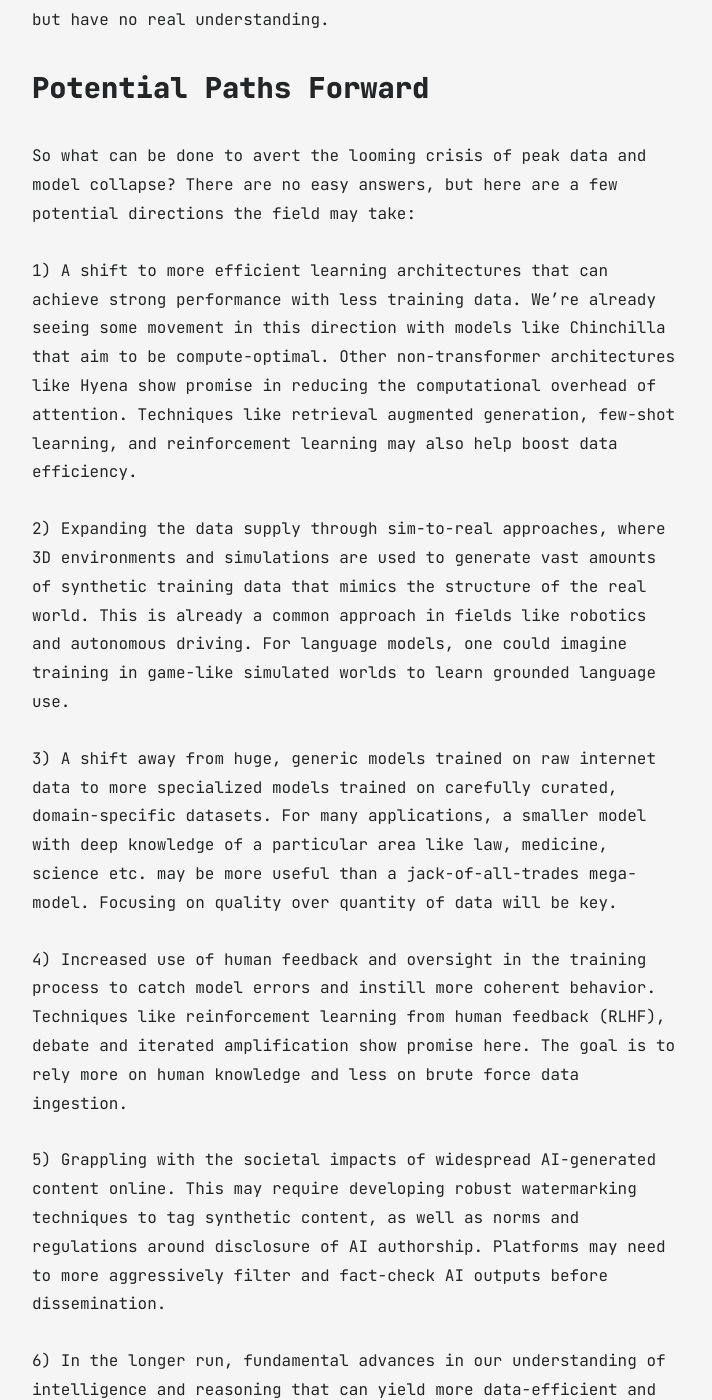
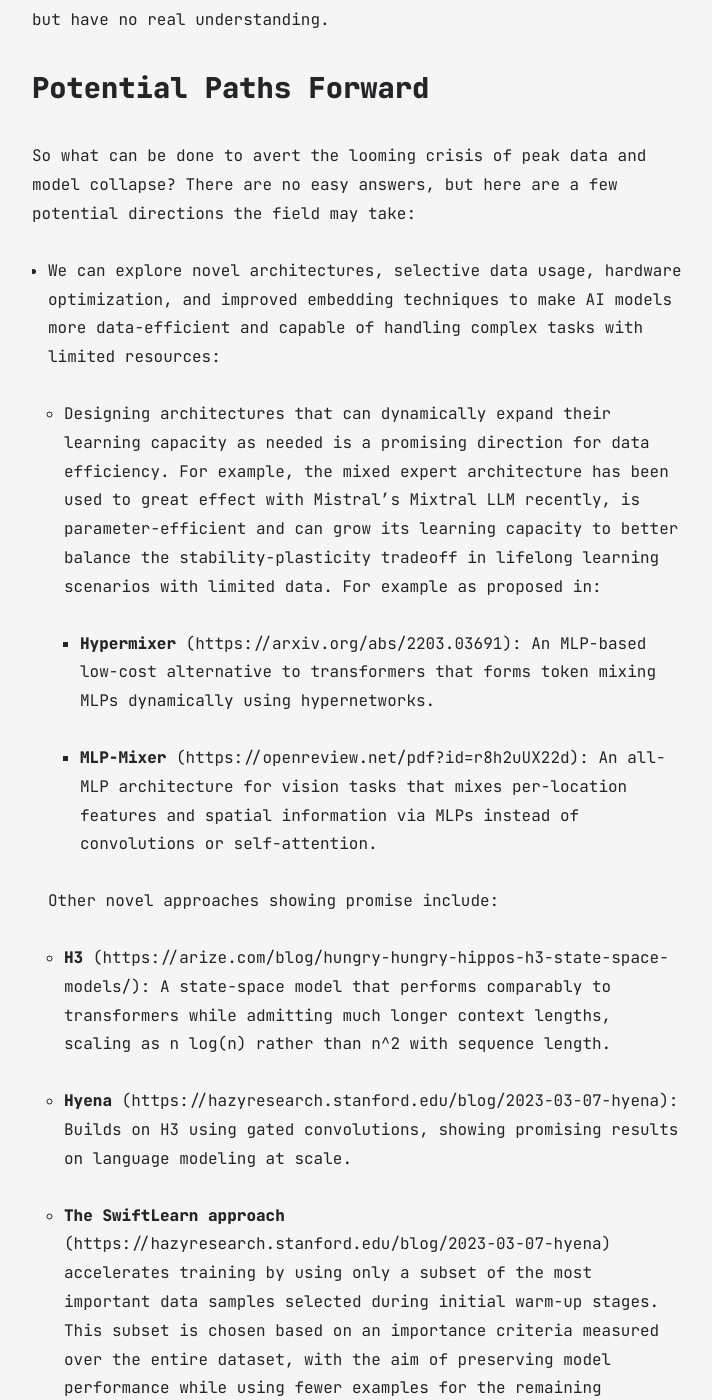
Before and after one commit to dr-robert-li/jekyll-blog, a Jekyll site: the page built from all_collections/_posts/2024-04-29-ai-training-data-model-collapse.md, in a window 1280 px wide and 1400 px high, scrolled down 5643 px. Shown: the whole window, without its empty margins (283-995 px from the left). Built offline with Jekyll 4.4.1, drawn with Linux system fonts in a browser that asks for light colours; some of the changed text lies outside the part shown.

Commit message:
training data and model collapse article - expanded

```diff
--- a/all_collections/_posts/2024-04-29-ai-training-data-model-collapse.md
+++ b/all_collections/_posts/2024-04-29-ai-training-data-model-collapse.md
@@ -61,19 +61,55 @@
 
 So what can be done to avert the looming crisis of peak data and model collapse? There are no easy answers, but here are a few potential directions the field may take:
 
-1) A shift to more efficient learning architectures that can achieve strong performance with less training data. We're already seeing some movement in this direction with models like Chinchilla that aim to be compute-optimal. Other non-transformer architectures like Hyena show promise in reducing the computational overhead of attention. Techniques like retrieval augmented generation, few-shot learning, and reinforcement learning may also help boost data efficiency.
+- We can explore novel architectures, selective data usage, hardware optimization, and improved embedding techniques to make AI models more data-efficient and capable of handling complex tasks with limited resources:
 
-2) Expanding the data supply through sim-to-real approaches, where 3D environments and simulations are used to generate vast amounts of synthetic training data that mimics the structure of the real world. This is already a common approach in fields like robotics and autonomous driving. For language models, one could imagine training in game-like simulated worlds to learn grounded language use.
+    - Designing architectures that can dynamically expand their learning capacity as needed is a promising direction for data efficiency. For example, the mixed expert architecture has been used to great effect with Mistral's Mixtral LLM recently, is parameter-efficient and can grow its learning capacity to better balance the stability-plasticity tradeoff in lifelong learning scenarios with limited data. For example as proposed in:
 
-3) A shift away from huge, generic models trained on raw internet data to more specialized models trained on carefully curated, domain-specific datasets. For many applications, a smaller model with deep knowledge of a particular area like law, medicine, science etc. may be more useful than a jack-of-all-trades mega-model. Focusing on quality over quantity of data will be key.
+        - **Hypermixer**  (https://arxiv.org/abs/2203.03691): An MLP-based low-cost alternative to transformers that forms token mixing MLPs dynamically using hypernetworks.
 
-4) Increased use of human feedback and oversight in the training process to catch model errors and instill more coherent behavior. Techniques like reinforcement learning from human feedback (RLHF), debate and iterated amplification show promise here. The goal is to rely more on human knowledge and less on brute force data ingestion.
+        - **MLP-Mixer**  (https://openreview.net/pdf?id=r8h2uUX22d): An all-MLP architecture for vision tasks that mixes per-location features and spatial information via MLPs instead of convolutions or self-attention.
 
-5) Grappling with the societal impacts of widespread AI-generated content online. This may require developing robust watermarking techniques to tag synthetic content, as well as norms and regulations around disclosure of AI authorship. Platforms may need to more aggressively filter and fact-check AI outputs before dissemination.
+    Other novel approaches showing promise include:
 
-6) In the longer run, fundamental advances in our understanding of intelligence and reasoning that can yield more data-efficient and generalizable models. Today's language models operate by pattern matching and information retrieval - they have no real understanding of the world. Cognitive architectures that can learn causal models from less data, or that incorporate techniques like analogical reasoning, abstraction and compositionality, may be necessary to transcend the limits of scale.
+    - **H3**  (https://arize.com/blog/hungry-hungry-hippos-h3-state-space-models/): A state-space model that performs comparably to transformers while admitting much longer context lengths, scaling as n log(n) rather than n^2 with sequence length.
 
-None of these paths are easy or guaranteed to succeed. But the AI field will need to grapple with them if we want to sustain the incredible progress of recent years into the future. The era of cheap, exponential data growth powering ever-larger models is coming to an end. What comes next will require more than just scaling up, but a fundamental rethinking of how we build and train AI systems.
+    - **Hyena**  (https://hazyresearch.stanford.edu/blog/2023-03-07-hyena): Builds on H3 using gated convolutions, showing promising results on language modeling at scale.
+
+    - **The SwiftLearn approach** (https://hazyresearch.stanford.edu/blog/2023-03-07-hyena) accelerates training by using only a subset of the most important data samples selected during initial warm-up stages. This subset is chosen based on an importance criteria measured over the entire dataset, with the aim of preserving model performance while using fewer examples for the remaining training. The importance measure can be updated during training to allow previously excluded samples back into the training loop if they become more important.
+
+    - **EVA**  (https://web.eecs.umich.edu/~taustin/papers/CASES2013-eva.pdf): An efficient vision architecture using custom accelerators and a 2D-aware cache for mobile systems.
+
+    - **RoFormer**  (https://arxiv.org/abs/2104.09864): Leverages rotary position embeddings to improve transformers' ability to model long sequences.
+
+    - **Dynamic Convolutions**  (https://arxiv.org/abs/1912.03458): Instead of using a single convolution kernel per layer as in standard CNNs, dynamic convolution aggregates multiple parallel convolution kernels dynamically based upon their attentions, which are input dependent. Assembling multiple kernels is not only computationally efficient due to the small kernel size, but also has more representation power since these kernels are aggregated in a non-linear way via attention. It showed image classification is boosted by 2.9% with only 4% additional FLOPs.
+
+- A shift away from huge, generic models trained on raw internet data to more specialized models trained on carefully curated, domain-specific datasets. For many applications, a smaller model with deep knowledge of a particular area like law, medicine, science etc. may be more useful than a jack-of-all-trades mega-model.
+
+- Model-based training simulators for large language models (LLMs) (https://arxiv.org/html/2312.00678v2) offer a cost-effective way to estimate model perplexity before extensive computational resources are used. These simulators mimic the real training environment using simpler, less resource-intensive models to predict how well LLMs will perform. By enabling researchers to test various configurations and training strategies, these tools help optimize resource allocation and accelerate model development. However, ensuring the accuracy and calibration of these simulators is essential for them to be truly effective in advancing AI efficiency and capabilities.
+
+- Modular training strategies (https://arxiv.org/pdf/2312.03863.pdf) to enhance training speed and reduce resource consumption in LLMs, which can be split into three non-exclusive approaches:
+    - Distributed Training involves partitioning the training process across multiple devices or machines to accelerate the training.
+    - Mixed Precision Training uses varying precision levels for different parts of the model to optimize memory and computational resources.
+    - GPU to CPU Offloading involves transferring certain computations from GPUs to CPUs to further optimize memory usage and computational efficiency.
+
+- Using Stratified Cluster Sampling - careful data curation via stratified cluster sampling aims to make the most effective use of available data by selecting representative and high-quality samples. This data-efficient approach can yield better-performing models without requiring as much data scaling, bypassing some of the limitations of the power-law scaling bottleneck. A very good recent paper surveying the current efficiency of LLMs by Ding et al. can be found here: https://arxiv.org/html/2312.00678v2
+
+- The paper "How to Train Data-Efficient LLMs" introduces methods like Ask-LLM and Density sampling (https://arxiv.org/html/2402.09668v1). These methods significantly reduce the data needed for training without compromising model performance, potentially speeding up convergence and outperforming models trained on full datasets.
+    - Ask-LLM is a method for optimizing data efficiency during LLM training by leveraging the model's own capabilities to generate questions based on the training data it has already seen. This helps in focusing the training on data areas that are less understood by the model, thereby improving its learning efficiency.
+    - Density sampling, on the other hand, involves selecting training data based on the density of information it contains. This method prioritizes diverse and information-rich examples to ensure broad coverage and effective learning.
+
+- Increased use of human feedback and oversight in the training process to catch model errors and instill more coherent behavior. Techniques like reinforcement learning from human feedback (RLHF), debate and iterated amplification show promise here. The goal is to rely more on human knowledge and less on brute force data ingestion.
+
+- Expanding the data supply through generating sythetic data. This is already a common approach in fields like robotics and autonomous driving where sim-to-real approaches are used that mimics the structure of the real world. Some approaches have been explored with large language models several papers including "Best Practices and Lessons Learned on Synthetic Data for Language Models" (https://arxiv.org/html/2404.07503v1) where the following approaches are discussed allowing for increased data privacy and expanded training datasets, although it was noted that some challenges included maintaining data quality and the ethical issues of potentially magnifying biases in the existing dataset:
+    - Generative Adversarial Networks (GANs): These involve training two neural networks, a generator and a discriminator, that compete against each other to produce increasingly realistic data.
+    - Variational Autoencoders (VAEs): VAEs generate new data points by learning to encode inputs into a low-dimensional space and then decoding from this space.
+
+- Grappling with the societal impacts of widespread AI-generated content online. This may require developing robust watermarking techniques to tag synthetic content, as well as norms and regulations around disclosure of AI authorship. Platforms may need to more aggressively filter and fact-check AI outputs before dissemination.
+
+- In the longer run, fundamental advances in our understanding of intelligence and reasoning that can yield more data-efficient and generalizable models. Today's language models operate by pattern matching and information retrieval - they have no real understanding of the world. Cognitive architectures that can learn causal models from less data, or that incorporate techniques like analogical reasoning, abstraction and compositionality, may be necessary to transcend the limits of scale.
+
+None of these paths are easy or guaranteed to succeed. But the AI field will need to grapple with them if we want to sustain progress.
+It is widely acknowledged that the value of data exceeds even the value of oil, and the demand created by training models has made this more and more concrete. The era of cheap and easily accessible data is coming to an end. What comes next will require more than just scaling up, but a fundamental rethinking of how we build and train AI systems.
 
 ## The Specter of Hyperreality
 
```
